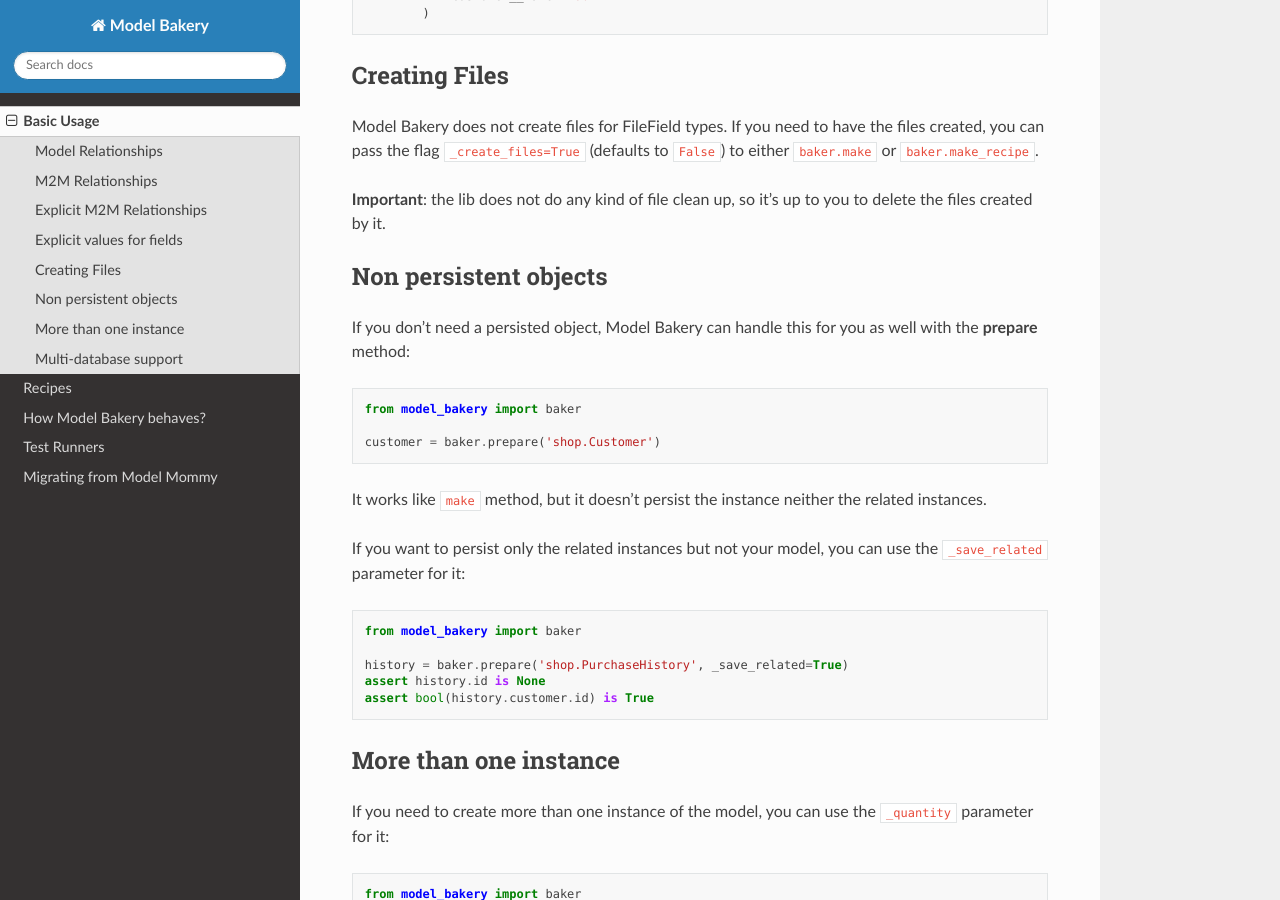
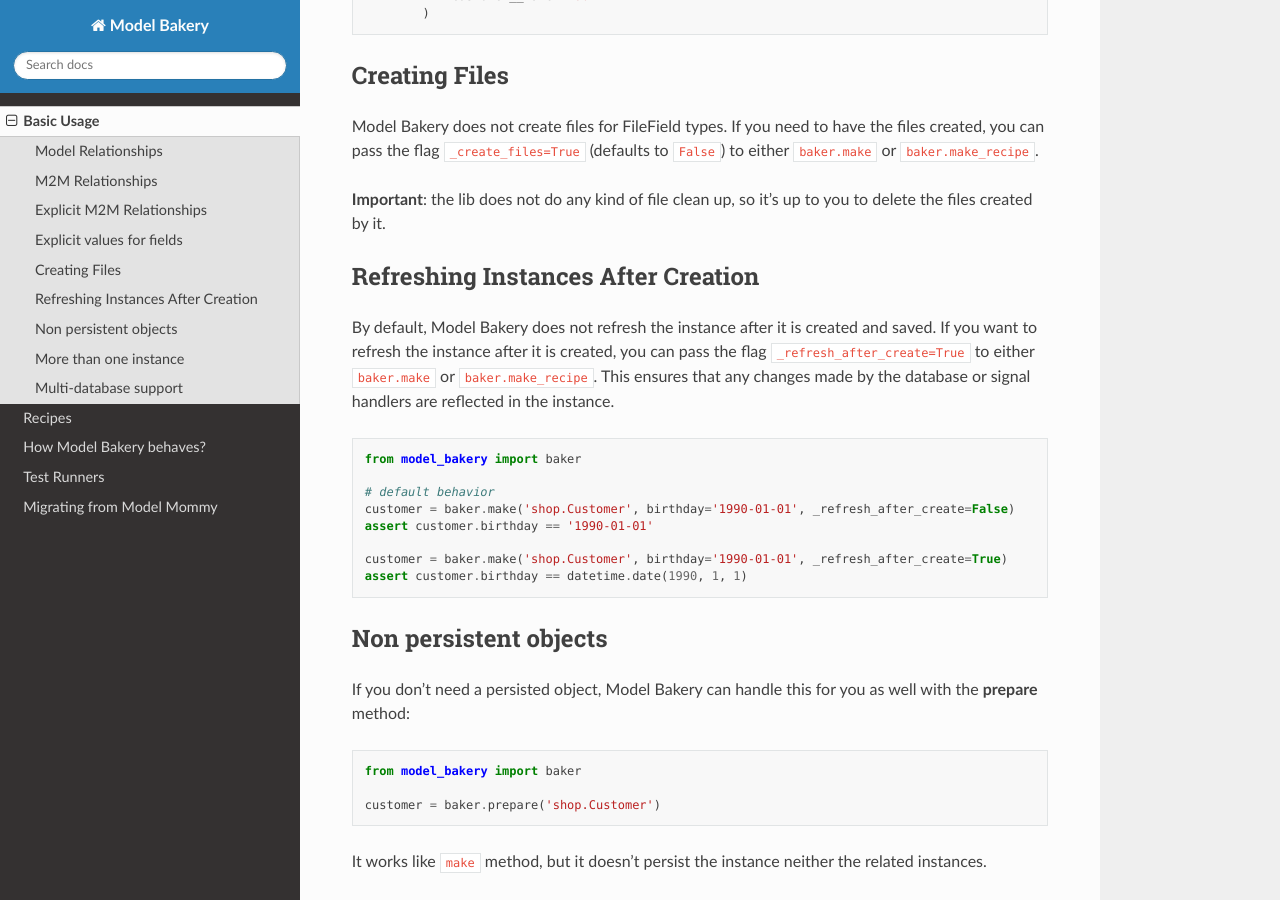
Before and after one commit to model-bakers/model_bakery, a Sphinx documentation site: the page built from docs/basic_usage.md, in a window 1280 px wide and 900 px high, scrolled down 4654 px. Built offline with Sphinx 7.4.7 and the Read the Docs theme 3.1.0, drawn with Linux system fonts in a browser that asks for light colours.

Commit message:
Fix #513 -- Add missing doc on `_refresh_after_create` option (#514)

````diff
--- a/docs/basic_usage.md
+++ b/docs/basic_usage.md
@@ -242,6 +242,24 @@ Model Bakery does not create files for FileField types. If you need to have the
 
 **Important**: the lib does not do any kind of file clean up, so it's up to you to delete the files created by it.
 
+## Refreshing Instances After Creation
+
+By default, Model Bakery does not refresh the instance after it is created and saved.
+If you want to refresh the instance after it is created,
+you can pass the flag `_refresh_after_create=True` to either `baker.make` or `baker.make_recipe`.
+This ensures that any changes made by the database or signal handlers are reflected in the instance.
+
+```python
+from model_bakery import baker
+
+# default behavior
+customer = baker.make('shop.Customer', birthday='1990-01-01', _refresh_after_create=False)
+assert customer.birthday == '1990-01-01'
+
+customer = baker.make('shop.Customer', birthday='1990-01-01', _refresh_after_create=True)
+assert customer.birthday == datetime.date(1990, 1, 1)
+```
+
 ## Non persistent objects
 
 If you don't need a persisted object, Model Bakery can handle this for you as well with the **prepare** method:
````
Also changed, not shown: CHANGELOG.md (+1 -0 lines).
